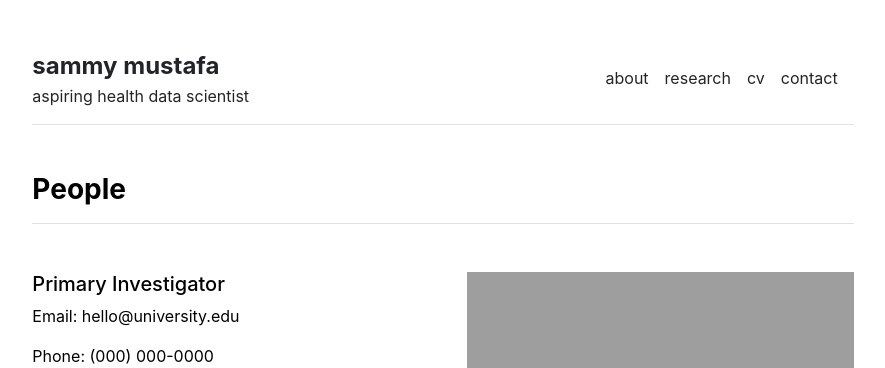
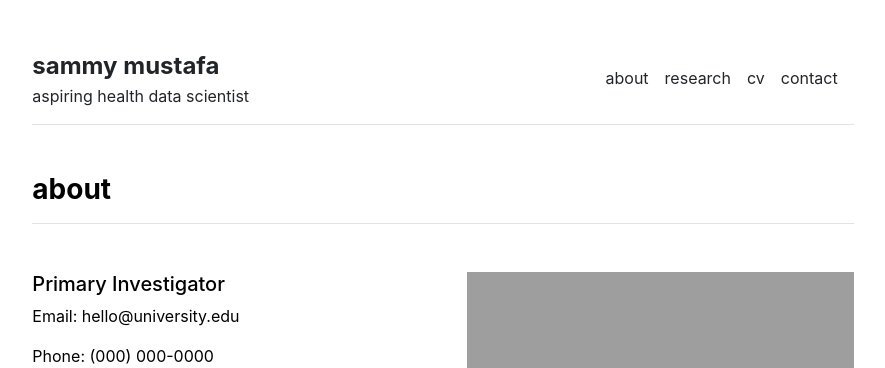
Before and after one commit to sammymustafa/sammymustafa.github.io, a Jekyll site: the page built from about.md, in a window 1280 px wide. Shown: the top 368 px of the page, without its empty margins (197-1082 px from the left). Built offline with Jekyll 4.4.1, drawn with Linux system fonts in a browser that asks for light colours.

Commit message:
update about sec

```diff
--- a/_includes/research.html
+++ b/_includes/research.html
@@ -1,5 +1,6 @@
 <div class="row g-5 mb-5">
   <div>
+    <h3 class="fw-bold border-bottom pb-3 mb-5">Research</h3>
     {% if page.title == "Home" %}
       {% for item in site.data.publications.featured %}
         <p><a href="{{ item.url }}">{{ item.name }}</a></p>
--- a/_layouts/about.html
+++ b/_layouts/about.html
@@ -4,7 +4,7 @@ layout: default
 
 {{ content }}
 
-<h3 class="fw-bold border-bottom pb-3 mb-5">People</h3>
+<h3 class="fw-bold border-bottom pb-3 mb-5">about</h3>
 {% for person in site.data.settings.people %}
 <div class="row g-5 mb-5">
   <div class="col-md-6">
```
